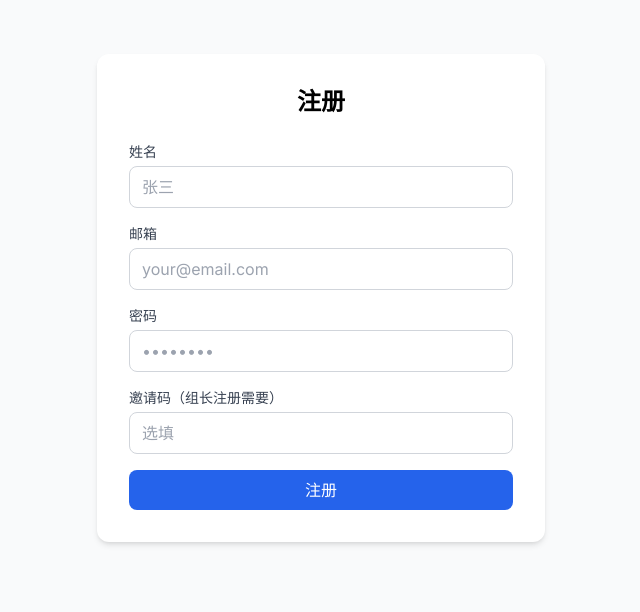
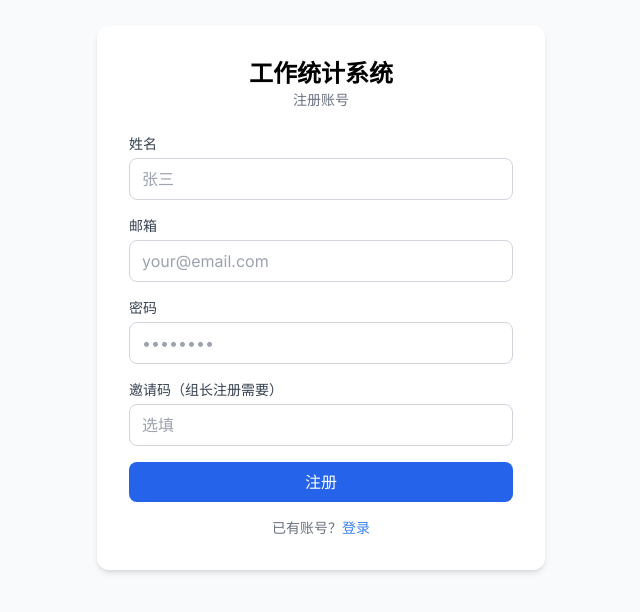
Before and after one commit to amaran17/t02_credits, a Next.js app: page /register in a window 1280 px wide. Shown: the part 102-714 px from the top of the page, without its empty margins (319-959 px from the left). Built offline with nearby package versions, Linux system fonts and the light colour scheme; no server answers.

Commit message:
fix: add profile creation and navigation links in auth pages

```diff
--- a/src/app/(auth)/login/page.tsx
+++ b/src/app/(auth)/login/page.tsx
@@ -1,6 +1,7 @@
 'use client'
 
 import { useState } from 'react'
+import Link from 'next/link'
 import { useRouter } from 'next/navigation'
 import { useSupabase } from '@/components/providers'
 import { Button } from '@/components/ui/button'
@@ -36,7 +37,10 @@ export default function LoginPage() {
 
   return (
     <div>
-      <h1 className="text-2xl font-bold text-center mb-6">登录</h1>
+      <div className="text-center mb-6">
+        <h1 className="text-2xl font-bold">工作统计系统</h1>
+        <p className="text-gray-500 text-sm">登录你的账号</p>
+      </div>
       <form onSubmit={handleSubmit} className="space-y-4">
         <Input
           id="email"
@@ -61,6 +65,9 @@ export default function LoginPage() {
           {loading ? '登录中...' : '登录'}
         </Button>
       </form>
+      <p className="text-center text-sm text-gray-500 mt-4">
+        还没有账号？<Link href="/register" className="text-blue-500 hover:underline">注册</Link>
+      </p>
     </div>
   )
 }
--- a/src/app/(auth)/register/page.tsx
+++ b/src/app/(auth)/register/page.tsx
@@ -1,6 +1,7 @@
 'use client'
 
 import { useState } from 'react'
+import Link from 'next/link'
 import { useRouter } from 'next/navigation'
 import { useSupabase } from '@/components/providers'
 import { Button } from '@/components/ui/button'
@@ -25,7 +26,7 @@ export default function RegisterPage() {
     const isLeader = inviteCode === process.env.NEXT_PUBLIC_FIRST_LEADER_CODE
     const role = isLeader ? 'leader' : 'manager'
 
-    const { error } = await supabase.auth.signUp({
+    const { data, error } = await supabase.auth.signUp({
       email,
       password,
       options: {
@@ -42,13 +43,30 @@ export default function RegisterPage() {
       return
     }
 
+    if (data.user) {
+      const { error: profileError } = await supabase.from('profiles').insert({
+        id: data.user.id,
+        email,
+        name,
+        role: isLeader ? 'leader' : 'manager',
+      })
+      if (profileError) {
+        setError('创建账号失败，请重试')
+        setLoading(false)
+        return
+      }
+    }
+
     router.push('/dashboard')
     router.refresh()
   }
 
   return (
     <div>
-      <h1 className="text-2xl font-bold text-center mb-6">注册</h1>
+      <div className="text-center mb-6">
+        <h1 className="text-2xl font-bold">工作统计系统</h1>
+        <p className="text-gray-500 text-sm">注册账号</p>
+      </div>
       <form onSubmit={handleSubmit} className="space-y-4">
         <Input
           id="name"
@@ -90,6 +108,9 @@ export default function RegisterPage() {
           {loading ? '注册中...' : '注册'}
         </Button>
       </form>
+      <p className="text-center text-sm text-gray-500 mt-4">
+        已有账号？<Link href="/login" className="text-blue-500 hover:underline">登录</Link>
+      </p>
     </div>
   )
 }
```
